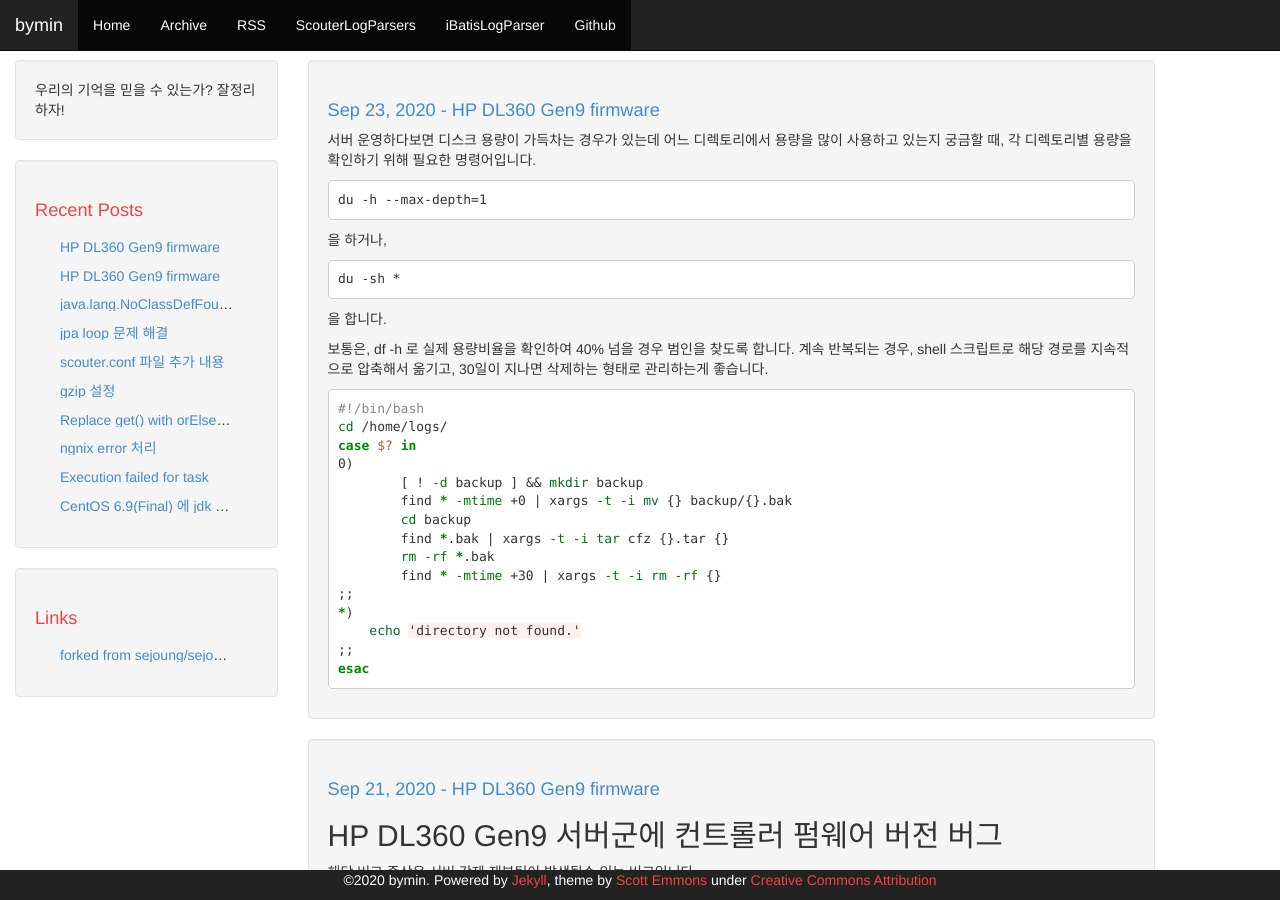
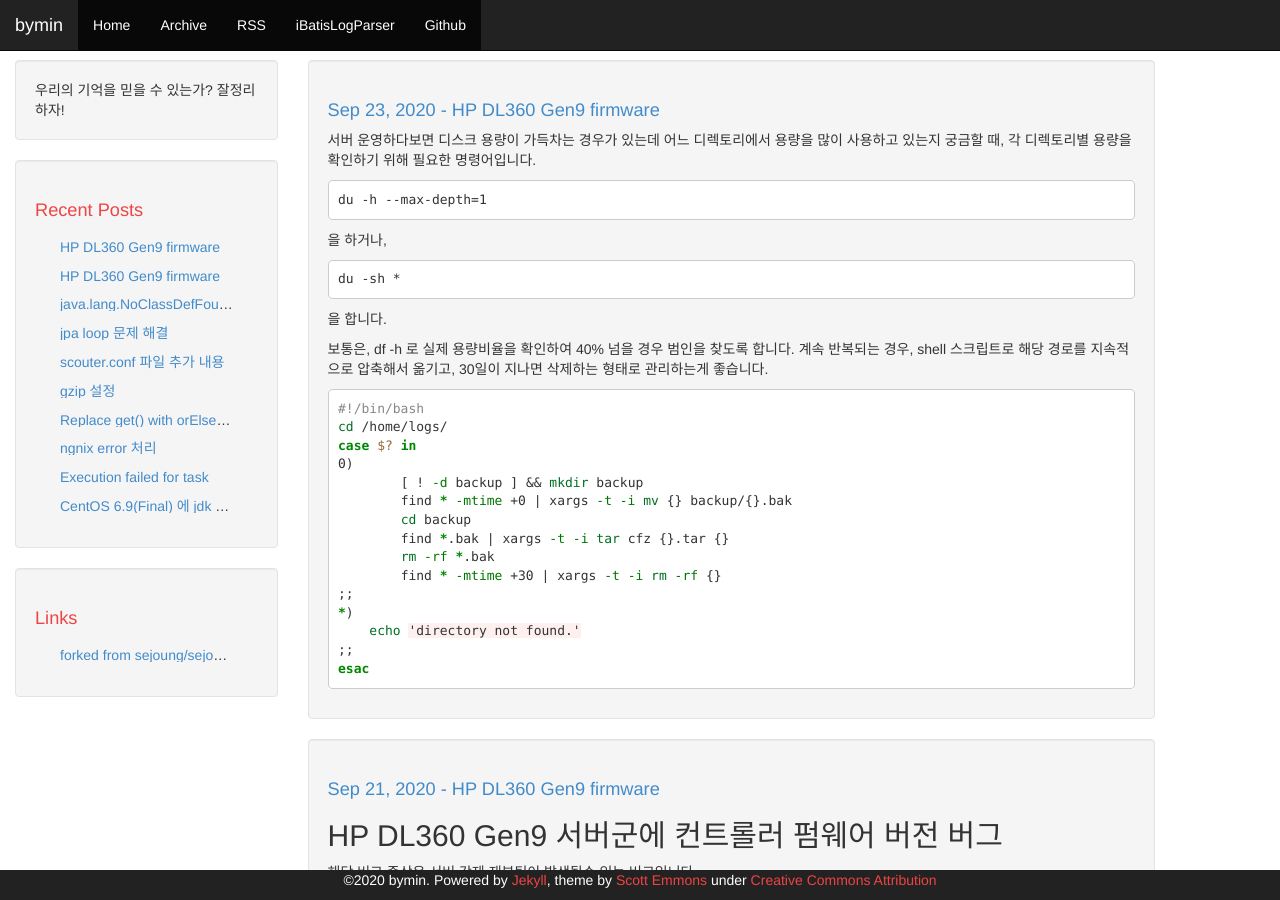
Before and after one commit to youngclown/youngclown.github.io, a Jekyll site: the page built from index.html, in a window 1280 px wide and 900 px high. Built offline with Jekyll 4.4.1, drawn with Linux system fonts in a browser that asks for light colours; the list of posts is cut into pages by our own code.

Commit message:
ScouterLogParsers 는 이제 삭제

```diff
--- a/_includes/header.html
+++ b/_includes/header.html
@@ -51,7 +51,7 @@
                     <li class="active visible-xs-block"><a href="{{ site.baseurl }}/links.html">Links</a></li>
                     <li class="active"><a href="{{ site.baseurl }}/archive.html">Archive</a></li>
                     <li class="active"><a href="{{ site.baseurl }}/feed.xml">RSS</a></li>
-                    <li class="active"><a href="{{ site.baseurl }}/scouterLogParsers">ScouterLogParsers</a></li>
+                    <!--<li class="active"><a href="{{ site.baseurl }}/scouterLogParsers">ScouterLogParsers</a></li>-->
                     <li class="active"><a href="{{ site.baseurl }}/iBatisLogParser">iBatisLogParser</a></li>
                     <li class="active"><a href="https://github.com/{{ site.github }}">Github</a></li>
                 </ul>
```
